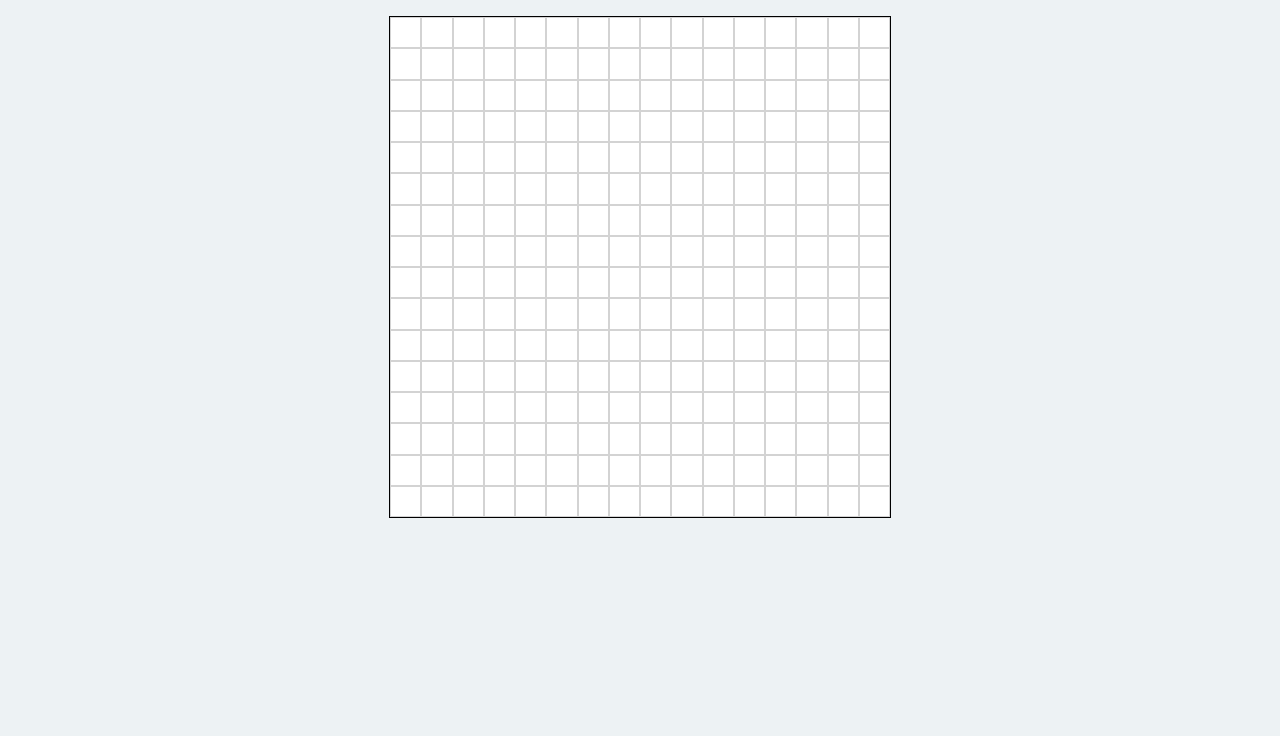
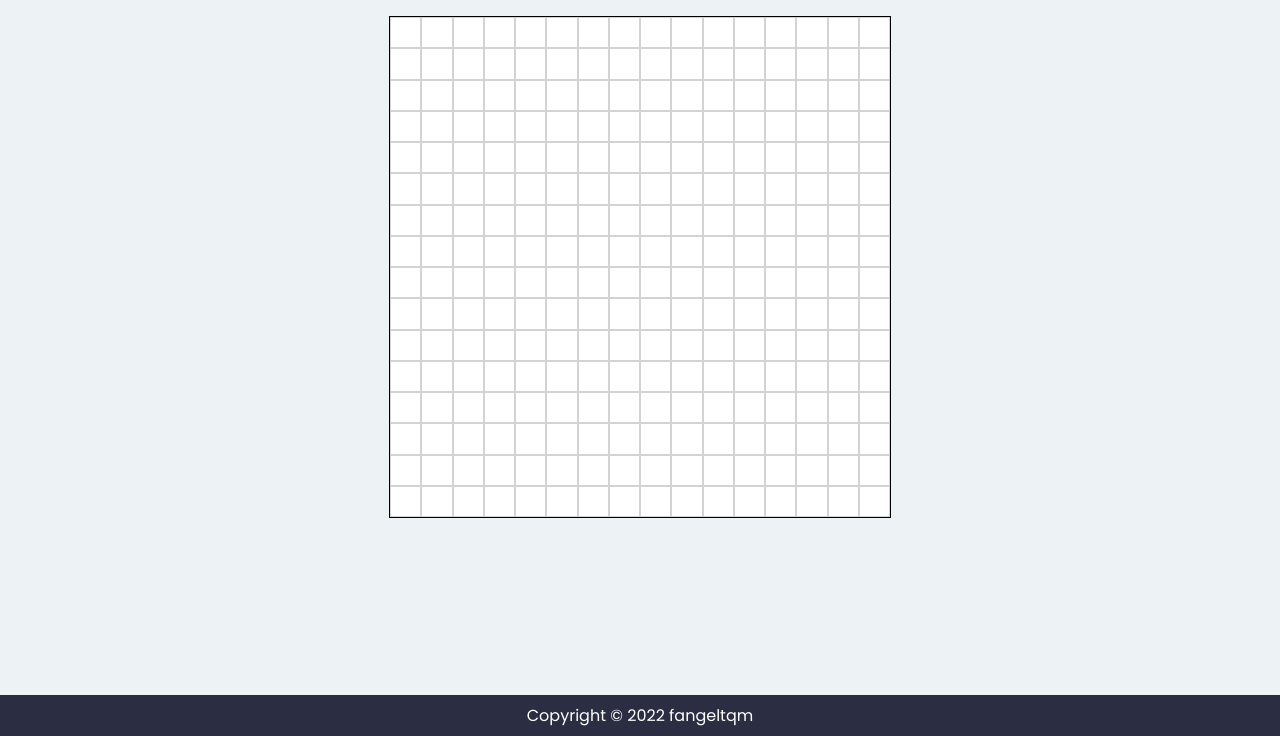
Before and after one commit to fangeltqm/etch-a-sketch, a plain HTML site: page index.html in a window 1280 px wide. Shown: the part 64-800 px from the top of the page. Drawn offline with Linux system fonts and the light colour scheme.

Commit message:
add footer

```diff
--- a/index.html
+++ b/index.html
@@ -23,6 +23,12 @@
 
 
 
+        <div class="footer">
+            Copyright &copy; 2022 fangeltqm
+        </div>
+
+
+
 
     </body>
 
--- a/script.js
+++ b/script.js
@@ -1,5 +1,4 @@
 const container = document.querySelector('.container');
-
 
 
 for (let i = 0; i < 256; i++) {
@@ -9,3 +8,8 @@ for (let i = 0; i < 256; i++) {
 
 
 }
+
+
+function etch() {
+
+}
--- a/style.css
+++ b/style.css
@@ -6,6 +6,9 @@
 
 body {
     background-color: #edf2f4;
+    display: flex;
+    flex-direction: column;
+    min-height: 100vh;
 }
 
 h1 {
@@ -34,3 +37,14 @@ h1 {
     width: 31.25px;
 
 }
+
+
+
+.footer {
+    text-align: center;
+    margin-top: auto;
+    background-color: #2b2d42;
+    color: white;
+    padding: 0.5em;
+
+}
```
